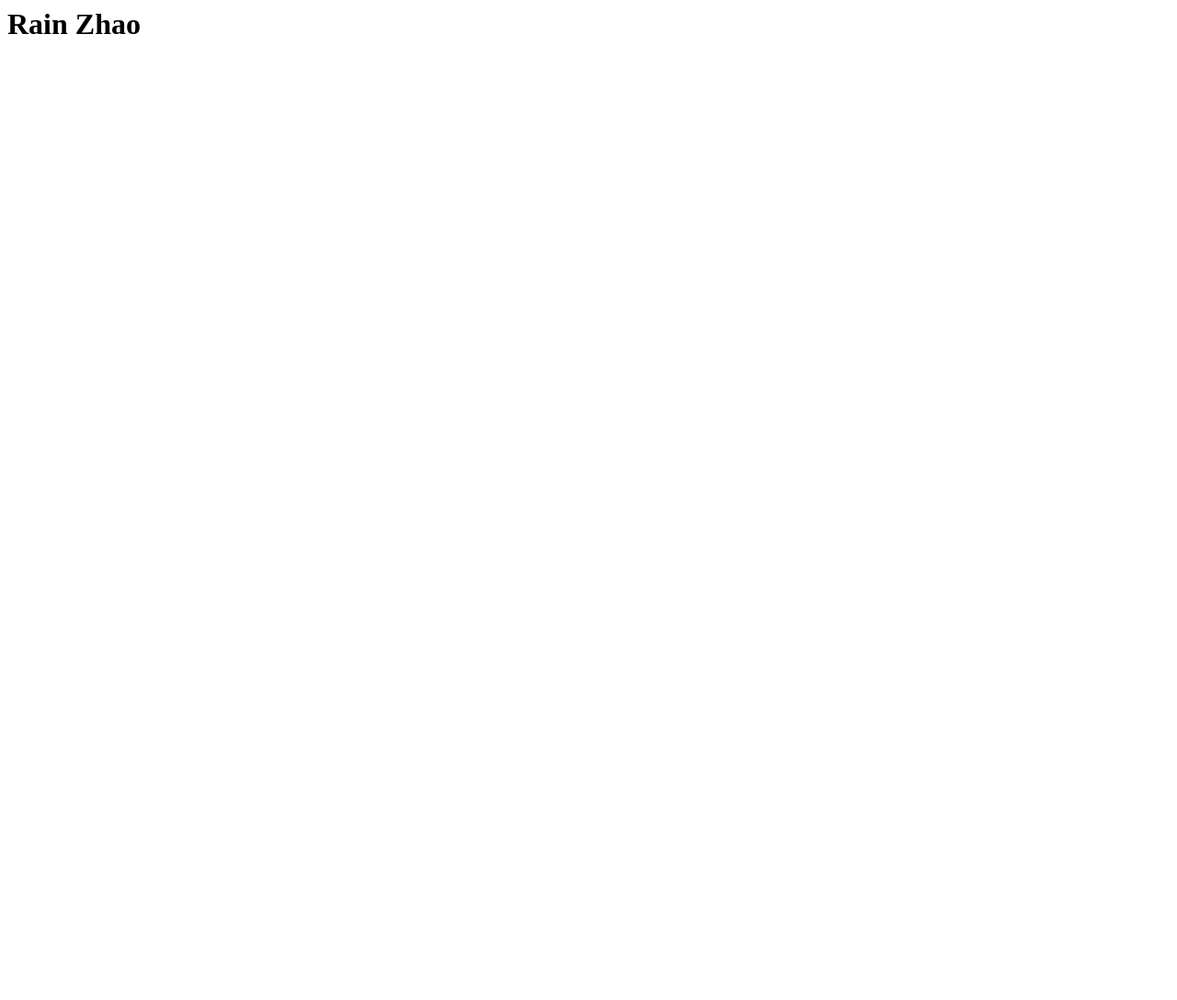
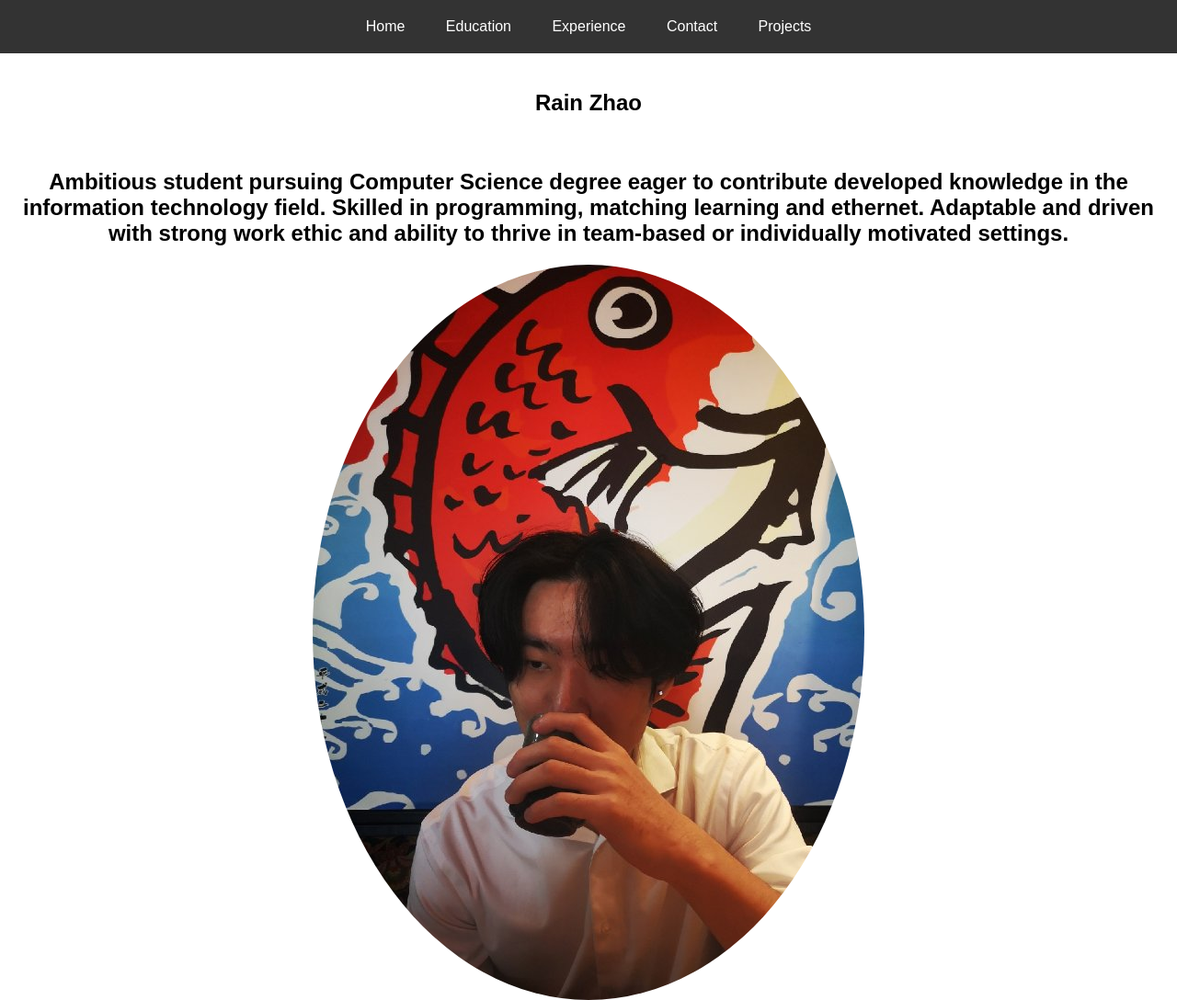
Before and after one commit to RainZhao01/portfolio, a plain HTML site: page index.html in a window 1280 px wide. Shown: the whole page at 92% size. Before the commit the page ends 800 px from the top, so only its background shows below. Drawn offline with Linux system fonts and the light colour scheme.

Commit message:
add home page

```diff
--- a/index.html
+++ b/index.html
@@ -1,10 +1,90 @@
+<!DOCTYPE html>
 <html lang="en">
 <head>
     <meta charset="UTF-8">
     <meta name="viewport" content="width=device-width, initial-scale=1.0">
-    <title>Document</title>
+    <title>My Portfolio</title>
+    <link rel="icon" href="/image/icon.jpg" type="image/jpeg">
+    <style>
+        body {
+            font-family: Arial, sans-serif;
+            margin: 0;
+            padding: 0;
+        }
+
+        header {
+            background-color: #333;
+            padding: 10px 0;
+        }
+
+        nav ul {
+            list-style-type: none;
+            margin: 0;
+            padding: 0;
+            text-align: center;
+        }
+
+        nav ul li {
+            display: inline;
+        }
+
+        nav ul li a {
+            text-decoration: none;
+            color: white;
+            padding: 10px 20px;
+            display: inline-block;
+        }
+
+        main {
+            padding: 20px;
+        }
+
+        section {
+            margin-bottom: 30px;
+        }
+
+        section h1,
+        section h2 {
+            text-align: center;
+        }
+
+        img {
+            display: block;
+            margin: 0 auto;
+            max-width: 100%;
+            border-radius: 50%;
+            margin-top: 20px;
+        }
+
+        footer {
+            background-color: #333;
+            color: white;
+            text-align: center;
+            padding: 10px 0;
+            position: fixed;
+            bottom: 0;
+            width: 100%;
+        }
+    </style>
 </head>
 <body>
-    <h1>Rain Zhao</h1>
+    <header>
+        <nav>
+            <ul>
+                <li><a href="index.html">Home</a></li>
+                <li><a href="education.html">Education</a></li>
+                <li><a href="experience.html">Experience</a></li>
+                <li><a href="contact.html">Contact</a></li>
+                <li><a href="projects.html">Projects</a></li>
+            </ul>
+        </nav>
+    </header>
+    <main>
+        <section id="home">
+            <h1>Rain Zhao</h1><br>
+            <h1> Ambitious student pursuing Computer Science degree eager to contribute developed knowledge in the information technology field. Skilled in programming, matching learning and ethernet. Adaptable and driven with strong work ethic and ability to thrive in team-based or individually motivated settings.</h1>
+            <img src="/image/bio image.jpg" alt="Your Photo">
+        </section>
+
 </body>
 </html>
```
